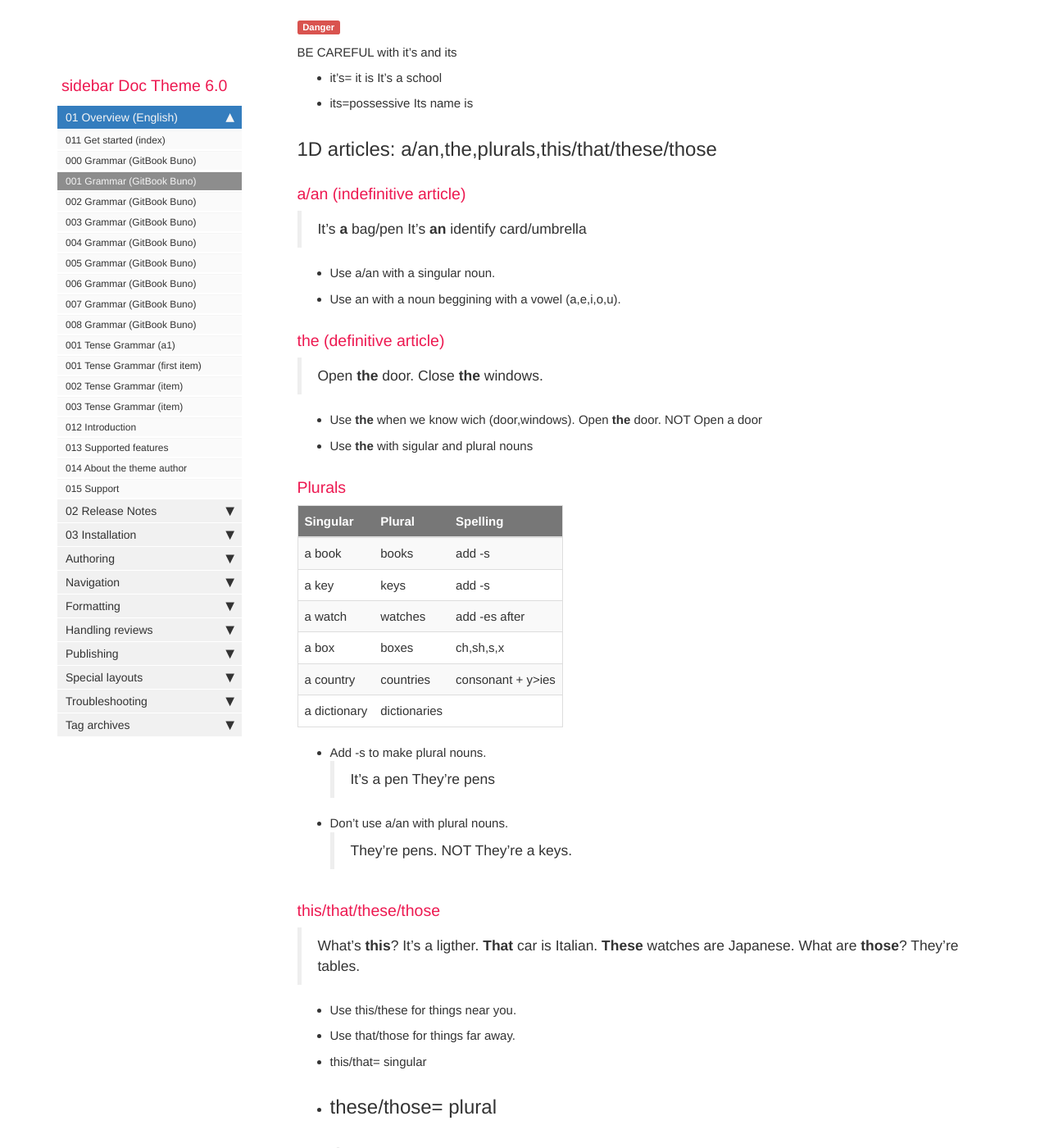
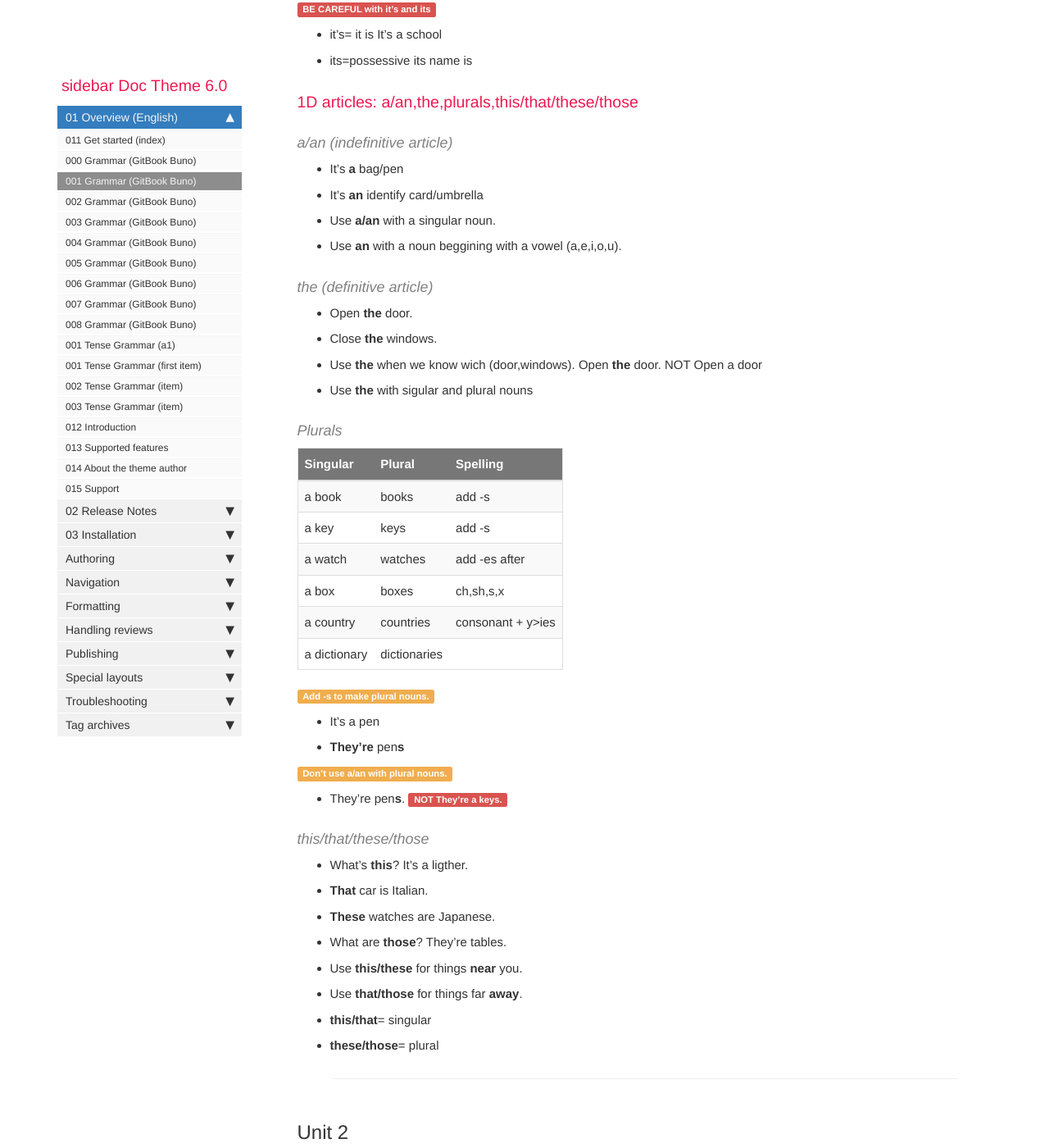
Before and after one commit to lg-gonzalez-juarez/PlanningTestB2, a Jekyll site: the page built from pages/dir01/dir01_01.md, in a window 1280 px wide and 1400 px high, scrolled down 3842 px. Shown: the whole window at 82% size. Built offline with Jekyll 4.4.1, drawn with Linux system fonts in a browser that asks for light colours; comment, search, counter and statistics services are not loaded; some of the changed text lies outside the part shown.

```diff
--- a/pages/dir01/dir01_01.md
+++ b/pages/dir01/dir01_01.md
@@ -8,9 +8,9 @@ permalink: dir01_01.html
 folder: dir01
 ---
 
-# Unit 1
+## Unit 1
 
-## 1A Present tense verb be +
+### 1A Present tense verb be +
 
 Full form|Contraction
 -|-
@@ -34,7 +34,7 @@ They **are** teachers|They**'re** teachers
 * In contractions '=a missing letter, e.g. 'm=am
 * Use contractions in conversation.
 
-## 1B Present tense verb be - and ?
+### 1B Present tense verb be - and ?
 
 Full Form|Contraction||
 -|-|-|
@@ -80,7 +80,7 @@ In questions, put **be** before you,he,etc.
 - Are you Scottish? Yes, I am.
 <span class="label label-danger">**NOT:** Yes, I'm</span>
 
-## 1C Possessive adjectives: my, your, etc
+### 1C Possessive adjectives: my, your, etc
 
 Person|possessive adjectives
 -|-
@@ -98,30 +98,30 @@ Person|possessive adjectives
 **Our** students NOR ours students
 
 ---
-<span class="label label-danger">Danger</span>
-
-BE CAREFUL with it's and its
+<span class="label label-danger">BE CAREFUL with **it's** and **its**</span>
 
 - it's= it is  It's a school
-- its=possessive  Its name is
+- its=possessive  its name is
 
-## 1D articles: a/an,the,plurals,this/that/these/those
+### 1D articles: a/an,the,plurals,this/that/these/those
 
-### a/an (indefinitive article)
-> It's **a** bag/pen
-> It's **an** identify card/umbrella
+#### a/an (indefinitive article)
 
-* Use a/an with a singular noun.
-* Use an with a noun beggining with a vowel (a,e,i,o,u).
+- It's **a** bag/pen
+- It's **an** identify card/umbrella
 
-### the (definitive article)
-> Open **the** door.
-> Close **the** windows.
+* Use **a/an** with a singular noun.
+* Use **an** with a noun beggining with a vowel (a,e,i,o,u).
+
+#### the (definitive article)
+
+- Open **the** door.
+- Close **the** windows.
 
 * Use **the** when we know wich (door,windows). Open **the** door. NOT Open a door
 * Use **the** with sigular and plural nouns
 
-### Plurals
+#### Plurals
 
 Singular|Plural|Spelling
 -|-|
@@ -132,28 +132,32 @@ a box|boxes|ch,sh,s,x
 a country|countries|consonant + y>ies
 a dictionary|dictionaries||
 
-* Add -s to make plural nouns.
-> It's a pen
-> They're pens
+<span class="label label-warning">Add -s to make plural nouns.</span>
 
-* Don't use a/an with plural nouns.
-> They're pens. NOT They're a keys.
+- It's a pen
+- **They're** pen**s**
 
-### this/that/these/those
+<span class="label label-warning">Don't use a/an with plural nouns.
+</span>
 
-> What's **this**? It's a ligther.
-> **That** car is Italian.
-> **These** watches are Japanese.
-> What are **those**? They're tables.
+- They're pen**s**. <span class="label label-danger">NOT They're a keys.</span>
 
-* Use this/these for things near you.
-* Use that/those for things far away.
-* this/that= singular
-* these/those= plural
+#### this/that/these/those
+
+- What's **this**? It's a ligther.
+- **That** car is Italian.
+- **These** watches are Japanese.
+- What are **those**? They're tables.
+
+* Use **this/these** for things **near** you.
+* Use **that/those** for things far **away**.
+* **this/that**= singular
+* **these/those**= plural
+
 ---
 
-# Unit 2
-## 2A Present simple all verbs (positive) and (negative)
+## Unit 2
+### 2A Present simple all verbs (positive) and (negative)
 
 positive|negative
 -|-
```
